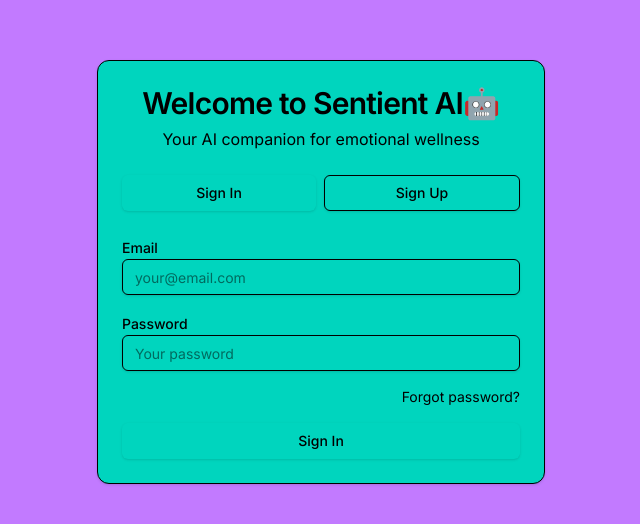
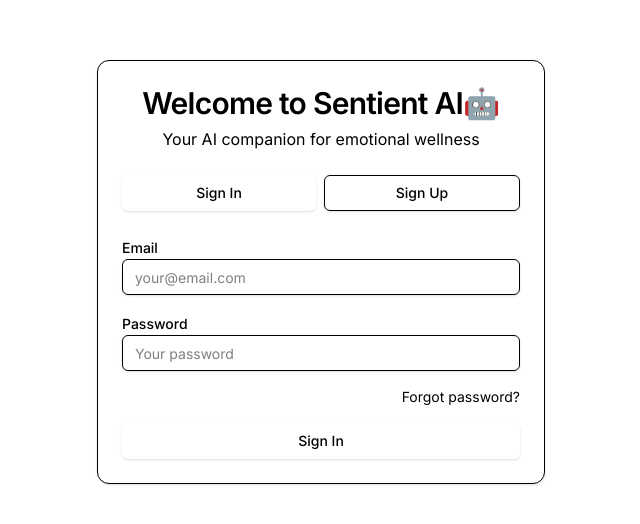
Before and after one commit to jyse/sentient-ai-app, a Next.js app: page /login in a window 1280 px wide. Shown: the part 128-652 px from the top of the page, without its empty margins (319-959 px from the left). Built offline with nearby package versions, Linux system fonts and the light colour scheme; no server answers.

Commit message:
Start studying app again

```diff
--- a/src/app/(auth)/login/page.tsx
+++ b/src/app/(auth)/login/page.tsx
@@ -16,7 +16,6 @@
 
   const handleSubmit = async (e: React.FormEvent<HTMLFormElement>) => {
     e.preventDefault();
-    console.log("isSignUp:", isSignUp); // Add this line
     setIsLoading(true);
     setError("");
 
@@ -49,8 +48,8 @@
   };
 
   return (
-    <div className="min-h-screen flex items-center justify-center bg-purple-400">
-      <Card className="w-full max-w-md bg-teal-400">
+    <div className="min-h-screen flex items-center justify-center">
+      <Card className="w-full max-w-md">
         <CardHeader className="text-center">
           <CardTitle className="text-3xl">
             Welcome to <span className="text-primary">Sentient AI🤖</span>
```
Also changed, not shown: resources/orchestrating-solutions.txt (added).
